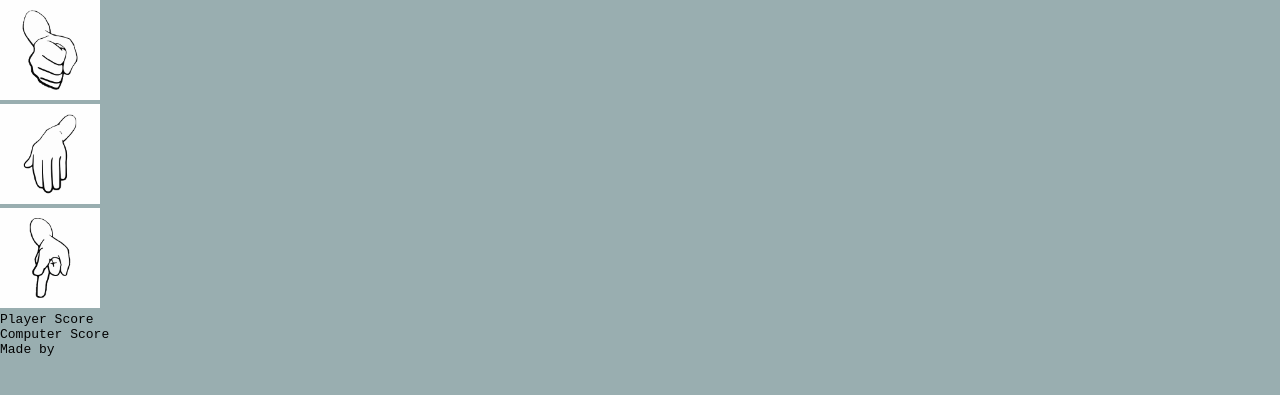
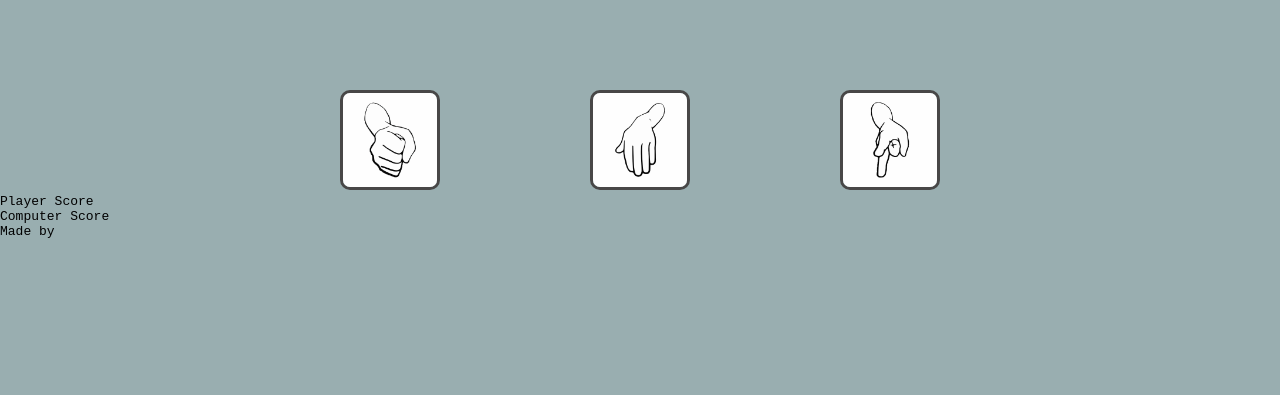
Before and after one commit to higgsboson909/Rock-Paper-Scissors, a plain HTML site: page index.html in a window 1280 px wide. Shown: the part 83-478 px from the top of the page. Drawn offline with Linux system fonts and the light colour scheme.

Commit message:
Fix the choice selection part

```diff
--- a/style.css
+++ b/style.css
@@ -17,7 +17,29 @@ h1{
     font-size: xx-large;
 }
 
+body{
+    display: flex;
+    flex-direction: column;
+}
+
 nav{
     border-bottom: solid;
     background-color: #d5cabd;
+    margin-bottom: 65px;
 }
+
+.uList{
+    display: flex;
+    width: 600px;
+    padding-top: 25px;
+    margin-left: auto;
+    margin-right: auto;
+    justify-content: space-between
+}
+
+#rock,
+#paper,
+#scissors{
+    border: rgb(72, 71, 71) 3px solid;
+    border-radius: 10px;
+}
```
